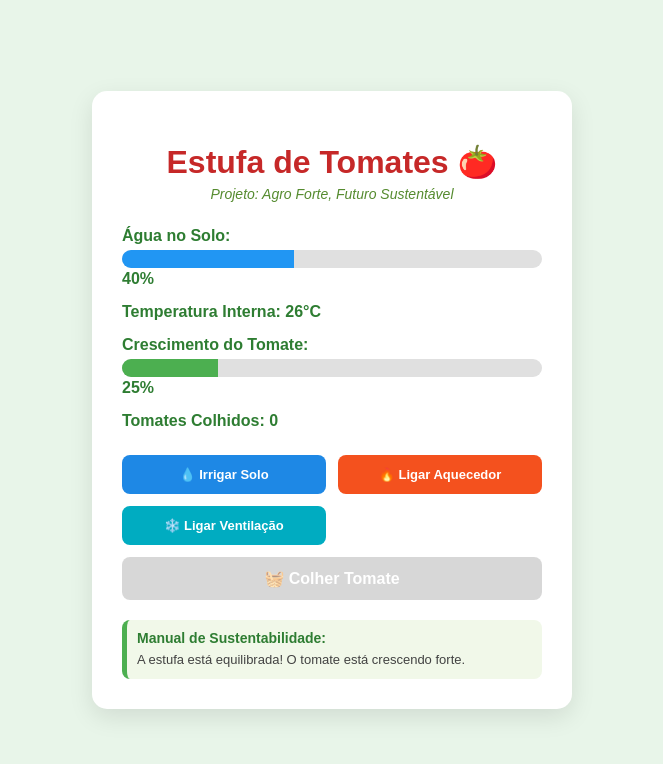
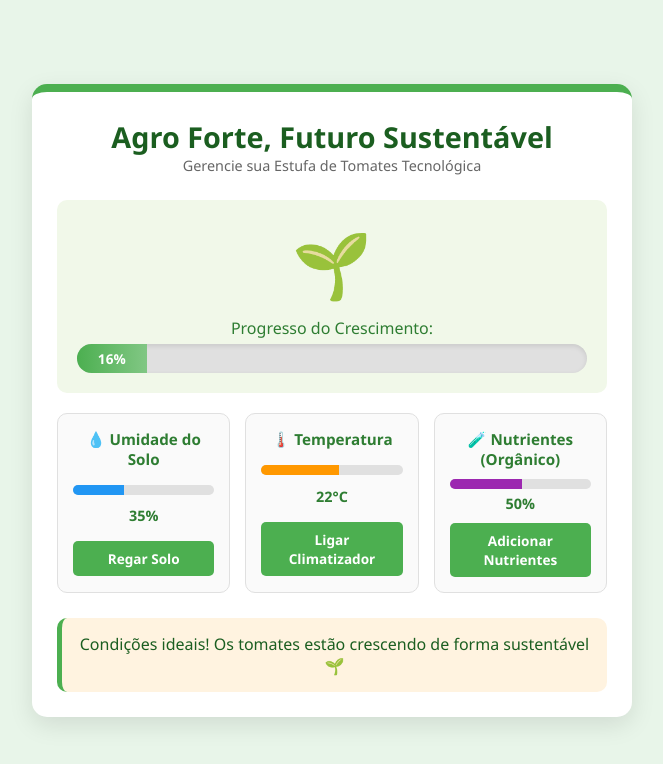
Before and after one commit to samirasouzasantos-blip/Agrinho-2026, a plain HTML site: page index.html in a window 1280 px wide. Shown: the whole page, without its empty margins (308-971 px from the left). Drawn offline with Linux system fonts and the light colour scheme.

Commit message:
criação

```diff
--- a/index.html
+++ b/index.html
@@ -3,47 +3,57 @@
 <head>
     <meta charset="UTF-8">
     <meta name="viewport" content="width=device-width, initial-scale=1.0">
-    <title>Estufa de Tomate Sustentável</title>
+    <title>Agro Forte: Simulador de Estufa</title>
     <link rel="stylesheet" href="style.css">
 </head>
 <body>
     <div class="game-container">
-        <h1>Estufa de Tomates 🍅</h1>
-        <p class="subtitle">Projeto: Agro Forte, Futuro Sustentável</p>
+        <header>
+            <h1>Agro Forte, Futuro Sustentável</h1>
+            <p>Gerencie sua Estufa de Tomates Tecnológica</p>
+        </header>
 
-        <div class="dashboard">
-            <div class="stat">
-                <span>Água no Solo:</span>
-                <div class="progress-bar"><div id="water-bar" style="width: 50%;"></div></div>
-                <span id="water-text">50%</span>
-            </div>
-            <div class="stat">
-                <span>Temperatura Interna:</span>
-                <span id="temp-text" class="good">22°C</span>
-            </div>
-            <div class="stat">
-                <span>Crescimento do Tomate:</span>
-                <div class="progress-bar growth"><div id="growth-bar" style="width: 0%;"></div></div>
-                <span id="growth-text">0%</span>
-            </div>
-            <div class="stat">
-                <span>Tomates Colhidos:</span>
-                <b id="score-text">0</b>
-            </div>
-        </div>
+        <main>
+            <section class="plant-display">
+                <div id="plant-icon">🌱</div>
+                <div class="growth-box">
+                    <label>Progresso do Crescimento:</label>
+                    <div class="progress-bar">
+                        <div id="growth-bar" style="width: 0%;">0%</div>
+                    </div>
+                </div>
+            </section>
 
-        <div class="controls">
-            <button id="btn-water" class="btn">💧 Irrigar Solo</button>
-            <button id="btn-temp-up" class="btn">🔥 Ligar Aquecedor</button>
-            <button id="btn-temp-down" class="btn">❄️ Ligar Ventilação</button>
-            <button id="btn-harvest" class="btn" disabled>🧺 Colher Tomate</button>
-        </div>
+            <section class="controls">
+                <div class="status-card">
+                    <h3>💧 Umidade do Solo</h3>
+                    <div class="progress-bar-small"><div id="water-bar" class="bar water" style="width: 50%;"></div></div>
+                    <span id="water-text">50%</span>
+                    <button onclick="regar()">Regar Solo</button>
+                </div>
 
-        <div class="info-box">
-            <h3>Manual de Sustentabilidade:</h3>
-            <p id="message">Mantenha a água entre 40% e 80% e a temperatura entre 20°C e 26°C para o tomate crescer rápido!</p>
-        </div>
+                <div class="status-card">
+                    <h3>🌡️ Temperatura</h3>
+                    <div class="progress-bar-small"><div id="temp-bar" class="bar temp" style="width: 50%;"></div></div>
+                    <span id="temp-text">24°C</span>
+                    <button onclick="ajustarClima()">Ligar Climatizador</button>
+                </div>
+
+                <div class="status-card">
+                    <h3>🧪 Nutrientes (Orgânico)</h3>
+                    <div class="progress-bar-small"><div id="nutrients-bar" class="bar nutrients" style="width: 60%;"></div></div>
+                    <span id="nutrients-text">60%</span>
+                    <button onclick="adubar()">Adicionar Nutrientes</button>
+                </div>
+            </section>
+
+            <section class="message-center">
+                <p id="game-message">Mantenha os níveis equilibrados para o tomate crescer saudável!</p>
+                <button id="restart-btn" onclick="reiniciarJogo()" style="display: none;">Jogar Novamente</button>
+            </section>
+        </main>
     </div>
+
     <script src="script.js"></script>
 </body>
 </html>
--- a/script.js
+++ b/script.js
@@ -1,96 +1,137 @@
-// Variáveis de estado do jogo
+// Estados iniciais do jogo
 let water = 50;
-let temperature = 22;
+let temp = 24; // Temperatura em graus Celsius
+let nutrients = 60;
 let growth = 0;
-let harvested = 0;
+let gameActive = true;
+let gameInterval;
 
-// Capturando os elementos HTML
+// Elementos da tela
 const waterBar = document.getElementById('water-bar');
 const waterText = document.getElementById('water-text');
+const tempBar = document.getElementById('temp-bar');
 const tempText = document.getElementById('temp-text');
+const nutrientsBar = document.getElementById('nutrients-bar');
+const nutrientsText = document.getElementById('nutrients-text');
 const growthBar = document.getElementById('growth-bar');
-const growthText = document.getElementById('growth-text');
-const scoreText = document.getElementById('score-text');
-const message = document.getElementById('message');
-const btnHarvest = document.getElementById('btn-harvest');
+const plantIcon = document.getElementById('plant-icon');
+const gameMessage = document.getElementById('game-message');
+const restartBtn = document.getElementById('restart-btn');
 
-// Configuração dos botões
-document.getElementById('btn-water').addEventListener('click', () => {
-    water = Math.min(100, water + 15); // Irriga e não deixa passar de 100%
-    updateDisplay();
-});
+// Ciclo do jogo (roda a cada 1 segundo)
+function gameLoop() {
+    if (!gameActive) return;
 
-document.getElementById('btn-temp-up').addEventListener('click', () => {
-    temperature = Math.min(40, temperature + 2);
-    updateDisplay();
-});
+    // Recursos diminuem ou oscilam com o tempo
+    water -= 3;
+    nutrients -= 2;
 
-document.getElementById('btn-temp-down').addEventListener('click', () => {
-    temperature = Math.max(10, temperature - 2);
-    updateDisplay();
-});
+    // Temperatura oscila aleatoriamente simulando o clima externo
+    temp += Math.floor(Math.random() * 5) - 2;
 
-btnHarvest.addEventListener('click', () => {
-    if (growth >= 100) {
-        harvested++;
-        growth = 0; // Reseta o crescimento para plantar o próximo
-        message.innerText = "Excelente! Tomate colhido e enviado para o mercado sustentável. 🍅";
-        updateDisplay();
-    }
-});
+    // Limitar valores entre as margens realistas
+    if (water < 0) water = 0;
+    if (nutrients < 0) nutrients = 0;
 
-// Loop principal do jogo (roda a cada 1 segundo)
-setInterval(() => {
-    // Simula a perda natural de água pelo calor
-    water = Math.max(0, water - 2);
+    // Atualiza a interface visual
+    updateUI();
 
-    // Simula flutuação do tempo/clima externo na temperatura
-    temperature += Math.floor(Math.random() * 3) - 1;
-    temperature = Math.max(10, Math.min(40, temperature));
-
-    // Validação das condições ideais (Sustentabilidade)
-    const idealWater = water >= 40 && water <= 80;
-    const idealTemp = temperature >= 20 && temperature <= 26;
-
-    if (idealWater && idealTemp) {
-        growth = Math.min(100, growth + 5); // Cresce rápido se estiver tudo perfeito
-        message.innerText = "A estufa está equilibrada! O tomate está crescendo forte.";
-    } else {
-        // Alertas caso saia do ideal
-        if (!idealWater && !idealTemp) {
-            message.innerText = "Alerta Crítico: O solo e a temperatura estão ruins. O tomate parou de crescer!";
-        } else if (!idealWater) {
-            message.innerText = water < 40 ? "O solo está muito seco! Use a irrigação." : "Solo encharcado! Espere a água secar.";
-        } else {
-            message.innerText = "Temperatura fora do padrão ideal (20°C a 26°C). Ajuste o clima!";
-        }
+    // Verifica condições de derrota (extremo de falta ou excesso)
+    if (water <= 0 || water >= 100 || nutrients <= 0 || temp <= 10 || temp >= 40) {
+        endGame(false);
+        return;
     }
 
-    // Ativa ou desativa o botão de colheita
-    if (growth >= 100) {
-        btnHarvest.disabled = false;
-        message.innerText = "O tomate está maduro e orgânico! Pronto para a colheita! 🍅🧺";
+    // Condição para a planta crescer (Status ideais para o Tomate)
+    // Tomate gosta de água moderada (30-80), boa nutrição (>30) e temp estável (18°C a 30°C)
+    if (water >= 30 && water <= 80 && nutrients >= 30 && temp >= 18 && temp <= 30) {
+        growth += 4;
+        if (growth > 100) growth = 100;
+        gameMessage.innerText = "Condições ideais! Os tomates estão crescendo de forma sustentável 🌱";
+        gameMessage.parentElement.style.borderColor = "#4caf50";
+        gameMessage.style.color = "#1b5e20";
     } else {
-        btnHarvest.disabled = true;
+        gameMessage.innerText = "Alerta! Ajuste os parâmetros, a estufa está fora do equilíbrio ideal.";
+        gameMessage.parentElement.style.borderColor = "#ffb74d";
+        gameMessage.style.color = "#e65100";
     }
 
-    updateDisplay();
-}, 1000);
+    // Muda o ícone da planta baseado no crescimento
+    if (growth >= 30 && growth < 70) {
+        plantIcon.innerText = "🌿";
+    } else if (growth >= 70 && growth < 100) {
+        plantIcon.innerText = "🍅";
+    } else if (growth >= 100) {
+        endGame(true);
+    }
+}
 
-// Função para atualizar os dados na tela
-function updateDisplay() {
+// Atualiza as barras e textos na tela
+function updateUI() {
     waterBar.style.width = water + '%';
     waterText.innerText = water + '%';
 
-    tempText.innerText = temperature + '°C';
-    if (temperature >= 20 && temperature <= 26) {
-        tempText.className = 'good';
-    } else {
-        tempText.className = 'warning';
-    }
+    // Mapear a temperatura de 0°C a 40°C para uma barra de 0 a 100%
+    let tempPercentage = (temp / 40) * 100;
+    tempBar.style.width = tempPercentage + '%';
+    tempText.innerText = temp + '°C';
+
+    nutrientsBar.style.width = nutrients + '%';
+    nutrientsText.innerText = nutrients + '%';
 
     growthBar.style.width = growth + '%';
-    growthText.innerText = growth + '%';
+    growthBar.innerText = growth + '%';
+}
 
-    scoreText.innerText = harvested;
+// Ações dos botões
+function regar() {
+    if (!gameActive) return;
+    water += 15;
+    if (water > 100) water = 100;
+    updateUI();
 }
+
+function ajustarClima() {
+    if (!gameActive) return;
+    temp = 23; // Climatizador joga para a temperatura ideal do tomate
+    updateUI();
+}
+
+function adubar() {
+    if (!gameActive) return;
+    nutrients += 20;
+    if (nutrients > 100) nutrients = 100;
+    updateUI();
+}
+
+// Finalização do jogo (Vitória ou Derrota)
+function endGame(isVictory) {
+    gameActive = false;
+    clearInterval(gameInterval);
+    restartBtn.style.display = "inline-block";
+
+    if (isVictory) {
+        plantIcon.innerText = "🧺🍅";
+        gameMessage.innerText = "Parabéns! Você colheu tomates orgânicos e sustentáveis perfeitos! O futuro do Agro agradece! 🚀";
+        gameMessage.style.color = "#1b5e20";
+    } else {
+        plantIcon.innerText = "🥀";
+        gameMessage.innerText = "A estufa perdeu o equilíbrio e a plantação não resistiu. Tente novamente monitorando de perto!";
+        gameMessage.style.color = "#b71c1c";
+    }
+}
+
+// Reiniciar o jogo
+function reiniciarJogo() {
+    water = 50;
+    temp = 24;
+    nutrients = 60;
+    growth = 0;
+    gameActive = true;
+    plantIcon.innerText = "🌱";
+    restartBtn.style.display = "none";
+    gameInterval = setInterval(gameLoop, 1000);
+}
+
+// Inicia o loop assim que a página carrega
+gameInterval = setInterval(gameLoop, 1000);
--- a/style.css
+++ b/style.css
@@ -1,90 +1,167 @@
+* {
+    margin: 0;
+    padding: 0;
+    box-sizing: border-box;
+    font-family: 'Segoe UI', Tahoma, Geneva, Verdana, sans-serif;
+}
+
 body {
-    font-family: 'Arial', sans-serif;
-    background-color: #e8f5e9;
-    color: #2e7d32;
+    background-color: #e8f5e9; /* Verde bem claro eco */
+    color: #2e7d32; /* Verde escuro para textos */
     display: flex;
     justify-content: center;
     align-items: center;
-    height: 100vh;
-    margin: 0;
+    min-height: 100vh;
+    padding: 20px;
 }
 
 .game-container {
-    background: white;
-    padding: 30px;
+    background: #ffffff;
+    max-width: 600px;
+    width: 100%;
     border-radius: 15px;
     box-shadow: 0 8px 24px rgba(0,0,0,0.1);
-    text-align: center;
-    max-width: 420px;
-    width: 100%;
+    padding: 25px;
+    border-top: 8px solid #4caf50;
 }
 
-h1 { margin-bottom: 5px; color: #c62828; }
-.subtitle { font-style: italic; color: #558b2f; margin-top: 0; font-size: 14px; }
+header {
+    text-align: center;
+    margin-bottom: 25px;
+}
 
-.dashboard { margin: 25px 0; text-align: left; }
-.stat { margin-bottom: 15px; font-weight: bold; }
+header h1 {
+    font-size: 1.8rem;
+    color: #1b5e20;
+}
+
+header p {
+    font-size: 0.9rem;
+    color: #666;
+}
+
+.plant-display {
+    text-align: center;
+    background: #f1f8e9;
+    padding: 20px;
+    border-radius: 10px;
+    margin-bottom: 20px;
+}
+
+#plant-icon {
+    font-size: 4rem;
+    transition: transform 0.3s;
+}
+
+.growth-box {
+    margin-top: 10px;
+}
 
 .progress-bar {
     background: #e0e0e0;
-    border-radius: 10px;
-    height: 18px;
-    width: 100%;
+    border-radius: 20px;
     overflow: hidden;
     margin-top: 5px;
-    margin-bottom: 2px;
+    box-shadow: inset 0 2px 5px rgba(0,0,0,0.1);
 }
 
-#water-bar { background: #2196f3; height: 100%; transition: width 0.3s; }
-#growth-bar { background: #4caf50; height: 100%; transition: width 0.3s; }
+#growth-bar {
+    background: linear-gradient(90deg, #4caf50, #81c784);
+    color: white;
+    text-align: center;
+    font-size: 0.85rem;
+    font-weight: bold;
+    padding: 5px 0;
+    transition: width 0.4s ease;
+}
 
 .controls {
     display: grid;
-    grid-template-columns: 1fr 1fr;
-    gap: 12px;
-    margin-top: 20px;
+    grid-template-columns: 1fr;
+    gap: 15px;
 }
 
-.btn {
-    padding: 12px;
-    border: none;
-    border-radius: 8px;
-    font-size: 13px;
-    cursor: pointer;
-    color: white;
-    font-weight: bold;
-    transition: transform 0.1s, background 0.2s;
+@media(min-width: 480px) {
+    .controls {
+        grid-template-columns: 1fr 1fr 1fr;
+    }
 }
 
-.btn:active { transform: scale(0.95); }
-
-#btn-water { background-color: #1e88e5; }
-#btn-temp-up { background-color: #f4511e; }
-#btn-temp-down { background-color: #00acc1; }
-
-#btn-harvest {
-    background-color: #e53935;
-    grid-column: span 2;
-    font-size: 16px;
+.status-card {
+    background: #fafafa;
+    border: 1px solid #e0e0e0;
+    border-radius: 10px;
+    padding: 15px;
+    text-align: center;
+    display: flex;
+    flex-direction: column;
+    justify-content: space-between;
 }
 
-#btn-harvest:disabled {
-    background-color: #bdbdbd;
-    cursor: not-allowed;
-    opacity: 0.6;
+.status-card h3 {
+    font-size: 0.95rem;
+    margin-bottom: 10px;
 }
 
-.info-box {
-    margin-top: 20px;
-    background-color: #f1f8e9;
-    padding: 10px;
-    border-radius: 8px;
-    border-left: 5px solid #4caf50;
-    text-align: left;
+.progress-bar-small {
+    background: #e0e0e0;
+    height: 10px;
+    border-radius: 5px;
+    overflow: hidden;
+    margin-bottom: 5px;
 }
 
-.info-box h3 { margin: 0 0 5px 0; font-size: 14px; }
-#message { font-size: 13px; color: #424242; margin: 0; line-height: 1.4; }
+.bar {
+    height: 100%;
+    transition: width 0.3s;
+}
 
-.warning { color: #d32f2f; font-weight: bold; }
-.good { color: #2e7d32; font-weight: bold; }
+.water { background-color: #2196f3; }
+.temp { background-color: #ff9800; }
+.nutrients { background-color: #9c27b0; }
+
+.status-card span {
+    font-size: 0.9rem;
+    font-weight: bold;
+    margin-bottom: 10px;
+    display: block;
+}
+
+button {
+    background-color: #4caf50;
+    color: white;
+    border: none;
+    padding: 8px 12px;
+    border-radius: 5px;
+    cursor: pointer;
+    font-weight: bold;
+    font-size: 0.85rem;
+    transition: background 0.2s;
+}
+
+button:hover {
+    background-color: #388e3c;
+}
+
+.message-center {
+    margin-top: 25px;
+    text-align: center;
+    padding: 15px;
+    background: #fff3e0;
+    border-radius: 10px;
+    border-left: 5px solid #ffb74d;
+}
+
+#game-message {
+    font-weight: 500;
+    color: #e65100;
+}
+
+#restart-btn {
+    background-color: #e65100;
+    margin-top: 10px;
+}
+
+#restart-btn:hover {
+    background-color: #b71c1c;
+}
```
